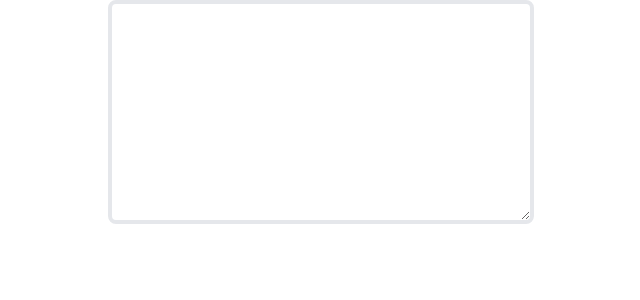
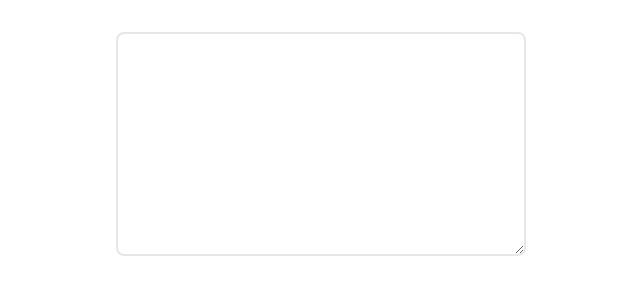
Before and after one commit to trailstem/deegle-translate-view, a Next.js app: page /components/UserTranslationText in a window 1280 px wide. Shown: the top 300 px of the page, without its empty margins (319-959 px from the left). Built offline with nearby package versions, Linux system fonts and the light colour scheme.

Commit message:
不要なインデント修正
不要なインデントを削除しました。

```diff
--- a/src/pages/components/UserTranslationText.tsx
+++ b/src/pages/components/UserTranslationText.tsx
@@ -1,13 +1,13 @@
 import React from 'react';
 
 
-export const UserTranslationText = (props: any) => {
+export const UserTranslationText = (props : any): JSX.Element => {
   const {inputText, translate} = props;
   return (
-            <div className="sm:flex justify-center ms:px-24">
-              <textarea id="" onChange={translate} className='border-4 sm:w-1/3 w-full h-28 sm:h-56  md:h-56 mx-8 rounded-lg' value={inputText}>
-              </textarea>
-            </div>
+    <div className="flex justify-center text-center px-4 py-6 m-2  boder-2 rounded-md">
+      <textarea id="" onChange={translate} className='outline-none sm:w-1/3 w-full h-28 sm:h-56  md:h-56 border-2 rounded-lg' value={inputText}>
+      </textarea>
+    </div>
   );
 }
 
```
